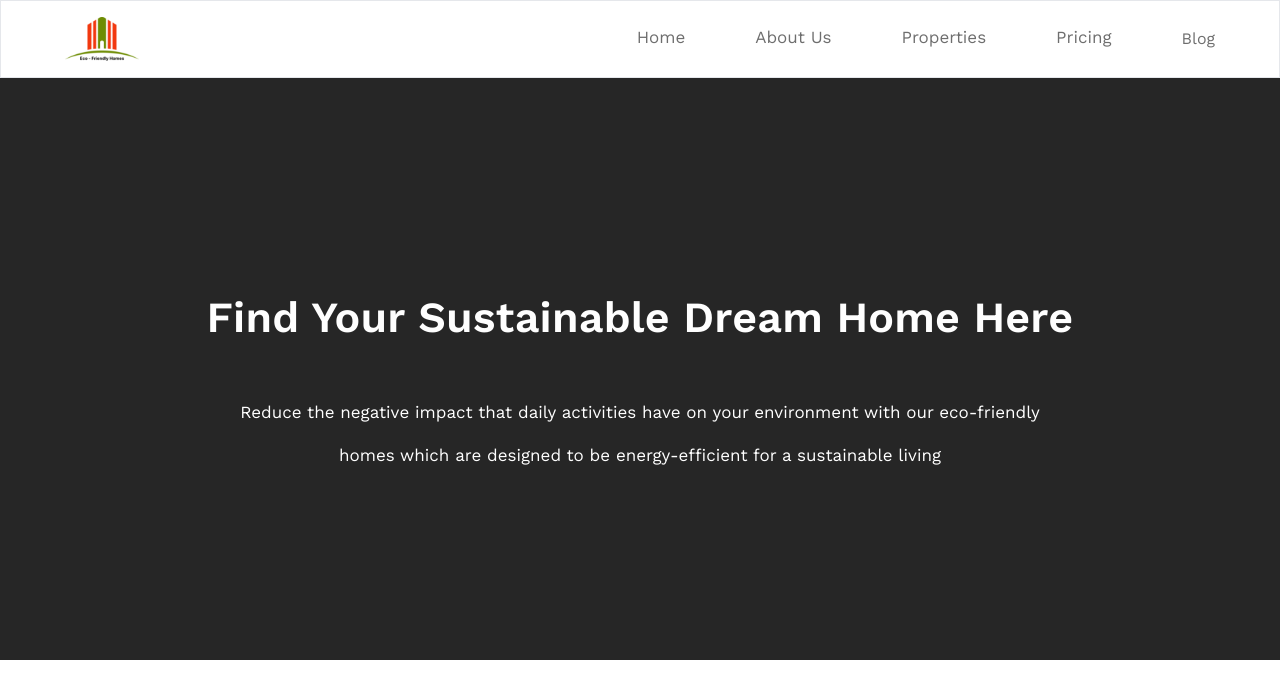
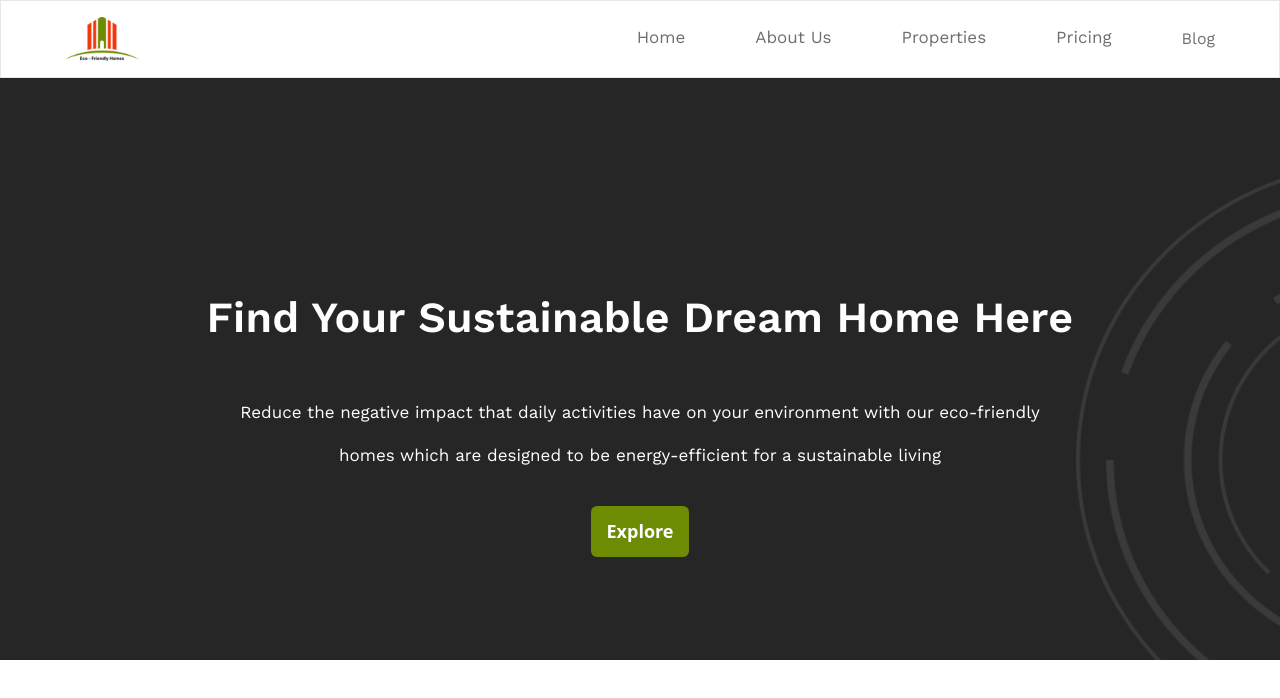
Before and after one commit to danielswift10/project-eco-homes, a React (Create React App) app: page / in a window 1280 px wide. Shown: the top 698 px of the page. Built offline with nearby package versions, Linux system fonts and the light colour scheme.

Commit message:
style: added styling

```diff
--- a/src/Components/Hero/Hero.jsx
+++ b/src/Components/Hero/Hero.jsx
@@ -1,3 +1,4 @@
+import Button from "../../Utils/Button";
 import styles from "../../styles";
 
 
@@ -8,7 +9,8 @@ const Hero = () => {
            <div className={`   mt-[60px] `}>
                 <div className={`py-[100px] ${styles.boxWidth}  ${styles.paddingX} ${styles.flexCenter} sm:pt-[150px] md:pt-[200px] md:pb-[100px] flex-col text-center`}>
                     <h1 className={`${styles.heading1} mb-4`}>Find Your Sustainable Dream Home Here</h1>
-                    <p className={`${styles.heroParagraph}  md:text-[23px] text-white xs:w-[410px]  ss:w-[500px]  sm:w-[550px]  md:w-[800px] `}>Reduce the negative impact that daily activities have on your environment with our eco-friendly homes which are designed to be energy-efficient for a sustainable living </p>
+                    <p className={`${styles.heroParagraph}  md:text-[23px] text-white xs:w-[410px] mb-7 ss:w-[500px]  sm:w-[550px]  md:w-[800px] `}>Reduce the negative impact that daily activities have on your environment with our eco-friendly homes which are designed to be energy-efficient for a sustainable living </p>
+                    <Button type={"button"} title={"Explore"} classname={`${'bg-green text-white rounded-[6px] py-3 px-4 text-[18px] font-semibold'} `}/>
                 </div>
            </div>
         </section>
--- /dev/null
+++ b/src/Utils/Button.jsx
@@ -0,0 +1,9 @@
+const Button = ({title, type, classname}) => {
+    return (
+        <button type={type} className={classname}>
+            <p>{title}</p>
+        </button>
+     );
+}
+
+export default Button;
--- a/src/index.css
+++ b/src/index.css
@@ -18,9 +18,15 @@
 
 body{
 
-
 }
 
+
+.hero{
+  background-image: url("./Assets/images/hero-pattern.png");
+  background-repeat: no-repeat;
+  background-size: contain;
+  background-position: top 100px right;
+}
 
 .navbar-links {
   -webkit-animation: slide-top 0.5s cubic-bezier(0.25, 0.46, 0.45, 0.94) both;
```
